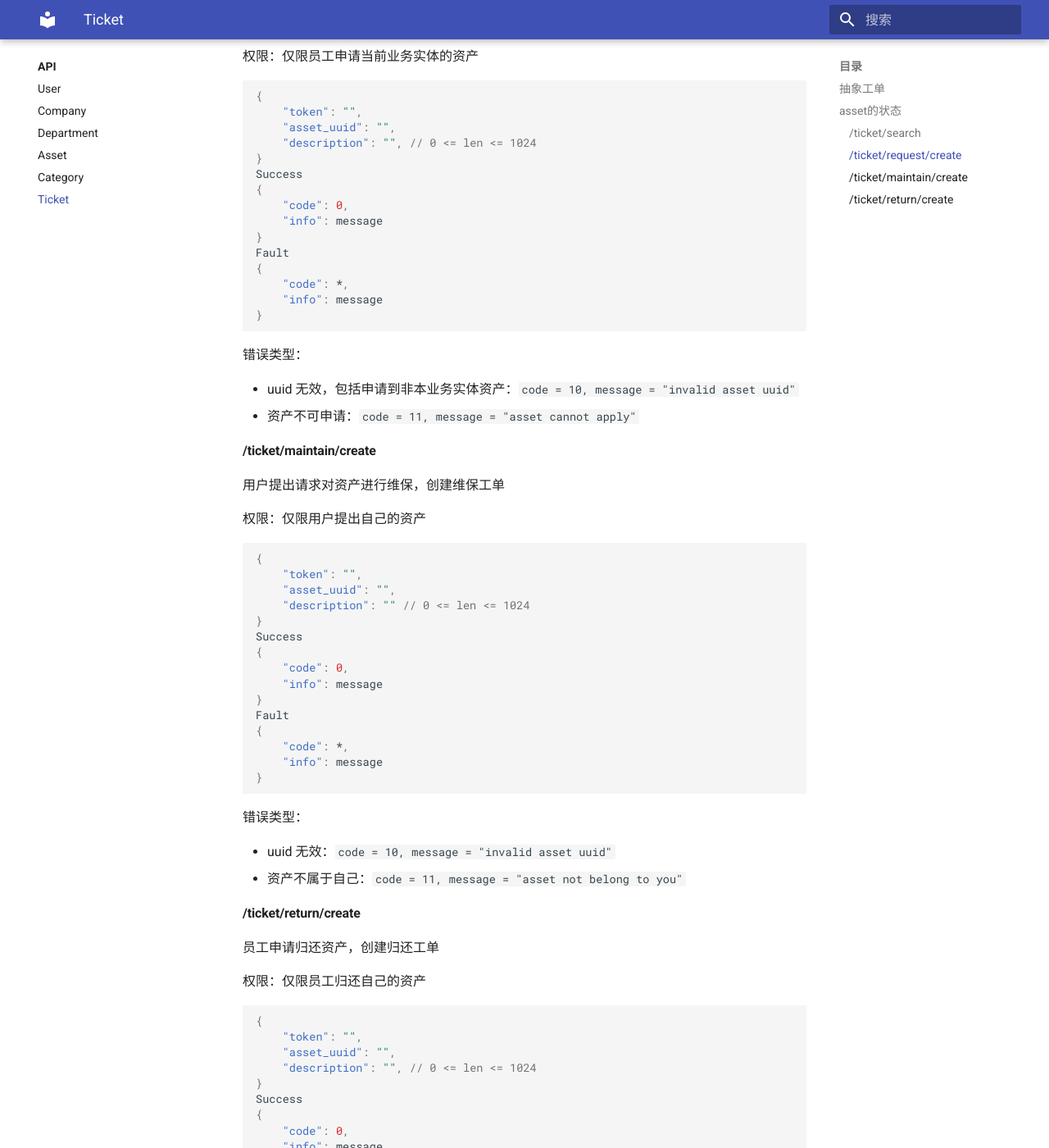
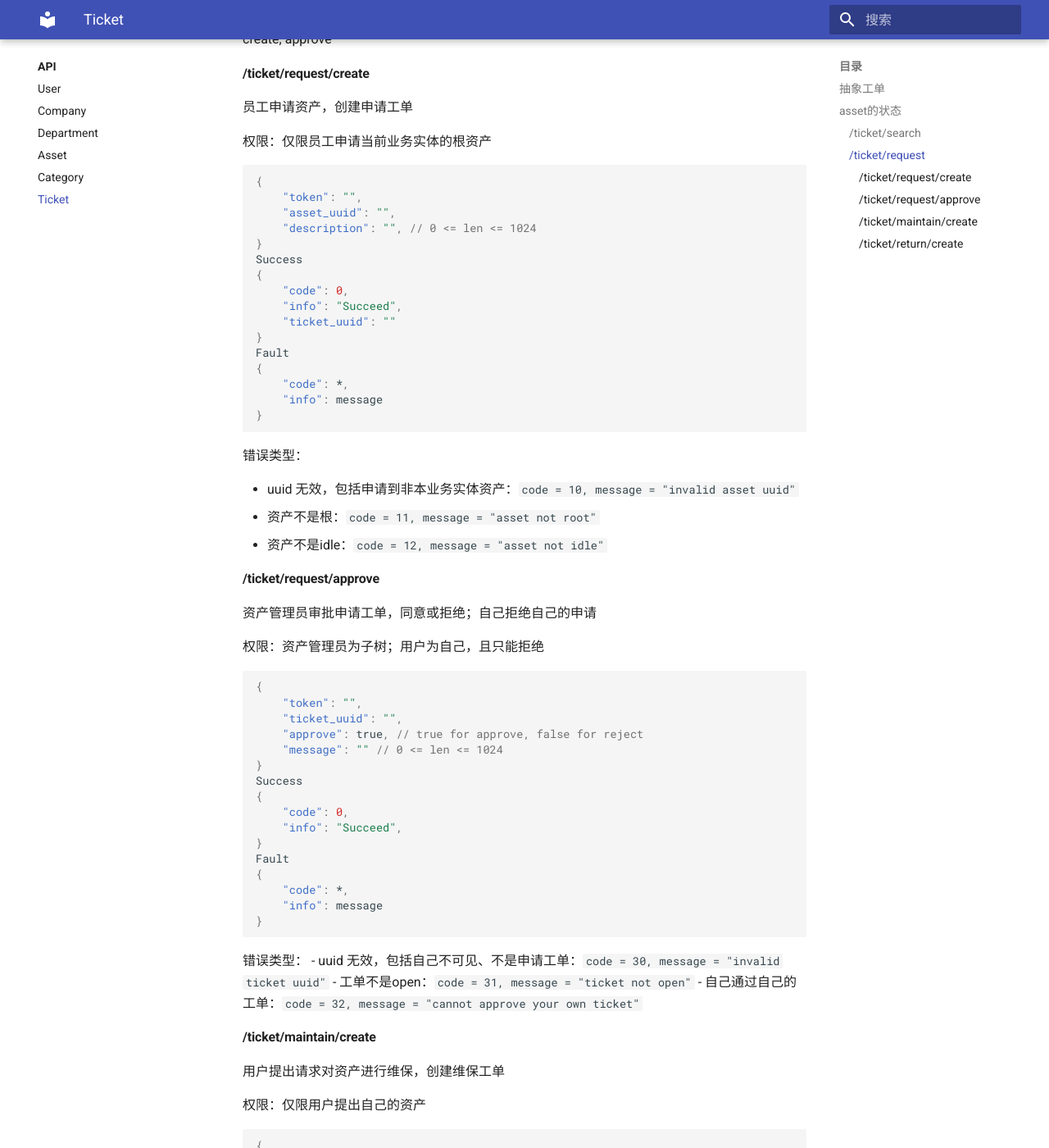
Before and after one commit to kuritas/asseta-docs, an MkDocs documentation site: the page built from docs/API/ticket.md, in a window 1280 px wide and 1400 px high, scrolled down 1803 px. Shown: the whole window at 82% size. Built offline with MkDocs 1.6.1 and Material for MkDocs 9.7.7, drawn with Linux system fonts in a browser that asks for light colours; some of the changed text lies outside the part shown.

Commit message:
add: ticket/request

````diff
--- a/docs/API/ticket.md
+++ b/docs/API/ticket.md
@@ -79,11 +79,15 @@ Fault
 
 不会出错，错了就是空列表。
 
+### /ticket/request
+
+create, approve
+
 #### /ticket/request/create
 
 员工申请资产，创建申请工单
 
-权限：仅限员工申请当前业务实体的资产
+权限：仅限员工申请当前业务实体的根资产
 
 ```json
 {
@@ -94,7 +98,8 @@ Fault
 Success
 {
     "code": 0,
-    "info": message
+    "info": "Succeed",
+    "ticket_uuid": ""
 }
 Fault
 {
@@ -106,7 +111,38 @@ Fault
 错误类型：
 
 - uuid 无效，包括申请到非本业务实体资产：`code = 10, message = "invalid asset uuid"`
-- 资产不可申请：`code = 11, message = "asset cannot apply"`
+- 资产不是根：`code = 11, message = "asset not root"`
+- 资产不是idle：`code = 12, message = "asset not idle"`
+
+#### /ticket/request/approve
+
+资产管理员审批申请工单，同意或拒绝；自己拒绝自己的申请
+
+权限：资产管理员为子树；用户为自己，且只能拒绝
+
+```json
+{
+    "token": "",
+    "ticket_uuid": "",
+    "approve": true, // true for approve, false for reject
+    "message": "" // 0 <= len <= 1024
+}
+Success
+{
+    "code": 0,
+    "info": "Succeed",
+}
+Fault
+{
+    "code": *,
+    "info": message
+}
+```
+
+错误类型：
+- uuid 无效，包括自己不可见、不是申请工单：`code = 30, message = "invalid ticket uuid"`
+- 工单不是open：`code = 31, message = "ticket not open"`
+- 自己通过自己的工单：`code = 32, message = "cannot approve your own ticket"`
 
 #### /ticket/maintain/create
 
@@ -118,12 +154,13 @@ Fault
 {
 	"token": "",
     "asset_uuid": "",
-	"description": "" // 0 <= len <= 1024
+	"message": "" // 0 <= len <= 1024
 }
 Success
 {
     "code": 0,
-    "info": message
+    "info": "Succeed",
+    "ticket_uuid": ""
 }
 Fault
 {
@@ -152,7 +189,7 @@ Fault
 Success
 {
     "code": 0,
-    "info": message
+    "info": "Succeed",
 }
 Fault
 {
````
